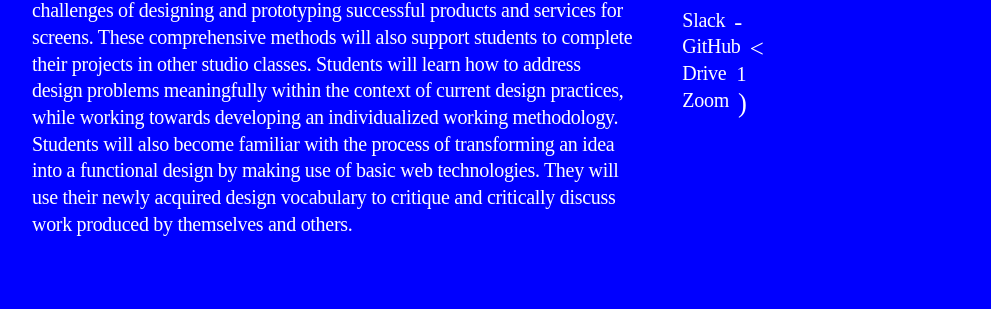
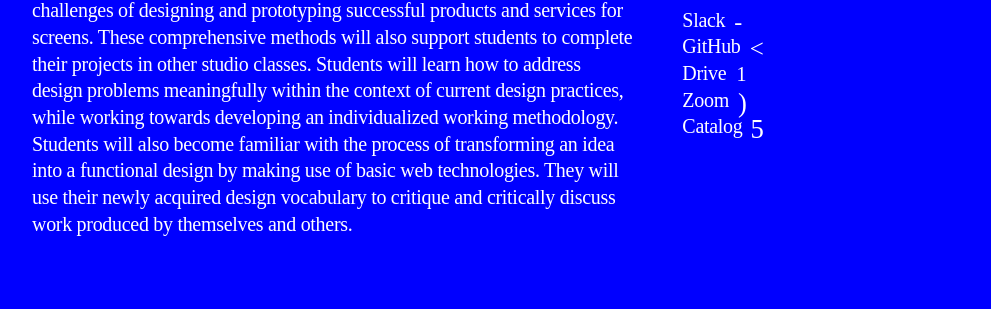
Before and after one commit to core-interaction/core-interaction.github.io, a Jekyll site: the page built from index.md, in a window 1280 px wide. Shown: the part 510-819 px from the top of the page, without its empty margins (144-1135 px from the left). Built offline with Jekyll 4.4.1, drawn with Linux system fonts in a browser that asks for light colours.

Commit message:
Add Catalog link.

```diff
--- a/assets/styles/_markdown.scss
+++ b/assets/styles/_markdown.scss
@@ -123,7 +123,8 @@
 		&[href*="slack.com"]:after,
 		&[href*="github.com"]:after,
 		&[href*="drive.google.com"]:after,
-		&[href*="zoom.us"]:after {
+		&[href*="zoom.us"]:after,
+		&[href*="courses.newschool.edu"]:after {
 			@extend .icon--wingdings;
 
 			--icon--gap: 0.5em;
@@ -134,6 +135,7 @@
 		&[href*="github.com"]:after { --icon: '<'; } // Floppy.
 		&[href*="drive.google.com"]:after { --icon: '1';  --icon--scale: 1;} // Folder.
 		&[href*="zoom.us"]:after { --icon: ')'; --icon--scale: 1.333; } // Telephone.
+		&[href*="courses.newschool.edu"]:after { --icon: '5'; --icon--scale: 1.333; } // File cabinet.
 	}
 
 	p {
--- a/index.md
+++ b/index.md
@@ -9,6 +9,8 @@ links:
     url:  https://drive.google.com/drive/folders/1Nyv0f8u8Nsc8OkEGwmZu-S9pI11D5Iil
   - name: Zoom
     url:  https://NewSchool.zoom.us/j/96694509534
+  - name: Catalog
+    url:  https://courses.newschool.edu/courses/PMCD5001
 strings:
   home:     '&'
   classes:  Sessions
```
